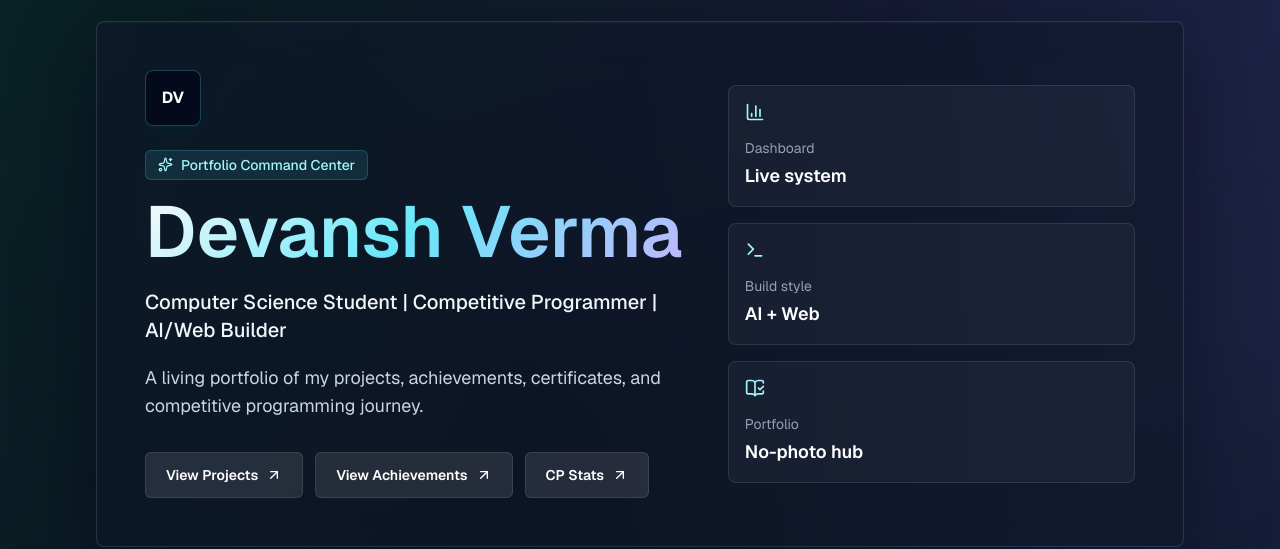
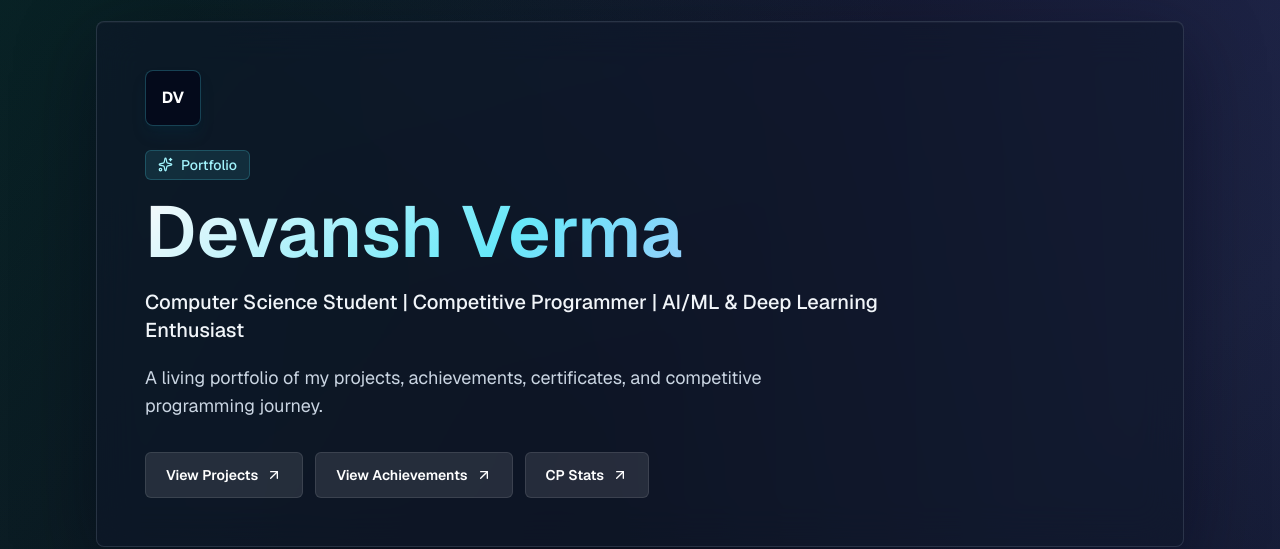
Before and after one commit to workbydevansh/devansh-portfolio-hub, a Next.js app: page / in a window 1280 px wide. Shown: the part 152-701 px from the top of the page. Built offline with nearby package versions, Linux system fonts and the light colour scheme; no server answers; the database is empty.

Commit message:
Update page.tsx

```diff
--- a/src/app/page.tsx
+++ b/src/app/page.tsx
@@ -5,14 +5,11 @@ import { motion } from "framer-motion";
 import {
   ArrowUpRight,
   Award,
-  BarChart3,
-  BookOpenCheck,
   Braces,
   BriefcaseBusiness,
   Code2,
   FileText,
   Sparkles,
-  Terminal,
   Trophy,
 } from "lucide-react";
 import Link from "next/link";
@@ -205,18 +202,17 @@ function HeroSection() {
       {...fadeUp}
     >
       <GlassCard className="w-full overflow-hidden p-6 sm:p-10 lg:p-12">
-        <div className="grid gap-8 lg:grid-cols-[1.15fr_0.85fr] lg:items-center">
-          <div>
+        <div className="max-w-3xl">
           <DVLogo className="mb-6 h-14 w-14 text-base" />
           <p className="mb-4 inline-flex items-center gap-2 rounded-md border border-cyan-300/20 bg-cyan-300/10 px-3 py-1 text-sm font-medium text-cyan-200">
             <Sparkles size={15} />
-              Portfolio Command Center
+            Portfolio
           </p>
           <h1 className="gradient-text text-5xl font-semibold text-white sm:text-6xl lg:text-7xl">
             Devansh Verma
           </h1>
           <p className="mt-5 text-lg font-medium text-slate-100 sm:text-xl">
-              Computer Science Student | Competitive Programmer | AI/Web Builder
+            Computer Science Student | Competitive Programmer | AI/ML & Deep Learning Enthusiast
           </p>
           <p className="mt-5 max-w-2xl text-base leading-7 text-slate-300 sm:text-lg">
             A living portfolio of my projects, achievements, certificates, and
@@ -226,13 +222,6 @@ function HeroSection() {
             <HeroButton href="#projects" label="View Projects" />
             <HeroButton href="#achievements" label="View Achievements" />
             <HeroButton href="#cp-stats" label="CP Stats" />
-            </div>
-          </div>
-
-          <div className="grid gap-4 sm:grid-cols-2 lg:grid-cols-1">
-            <SignalCard icon={BarChart3} label="Dashboard" value="Live system" />
-            <SignalCard icon={Terminal} label="Build style" value="AI + Web" />
-            <SignalCard icon={BookOpenCheck} label="Portfolio" value="No-photo hub" />
           </div>
         </div>
       </GlassCard>
@@ -249,24 +238,6 @@ function HeroButton({ href, label }: { href: string; label: string }) {
       {label}
       <ArrowUpRight size={16} />
     </Link>
-  );
-}
-
-function SignalCard({
-  icon: Icon,
-  label,
-  value,
-}: {
-  icon: ComponentType<{ className?: string; size?: number }>;
-  label: string;
-  value: string;
-}) {
-  return (
-    <div className="rounded-lg border border-white/10 bg-white/[0.04] p-4">
-      <Icon className="mb-4 text-cyan-200" size={20} />
-      <p className="text-sm text-slate-400">{label}</p>
-      <p className="mt-1 text-lg font-semibold text-white">{value}</p>
-    </div>
   );
 }
 
```
Lines whose indentation alone changed are shown as unchanged.
